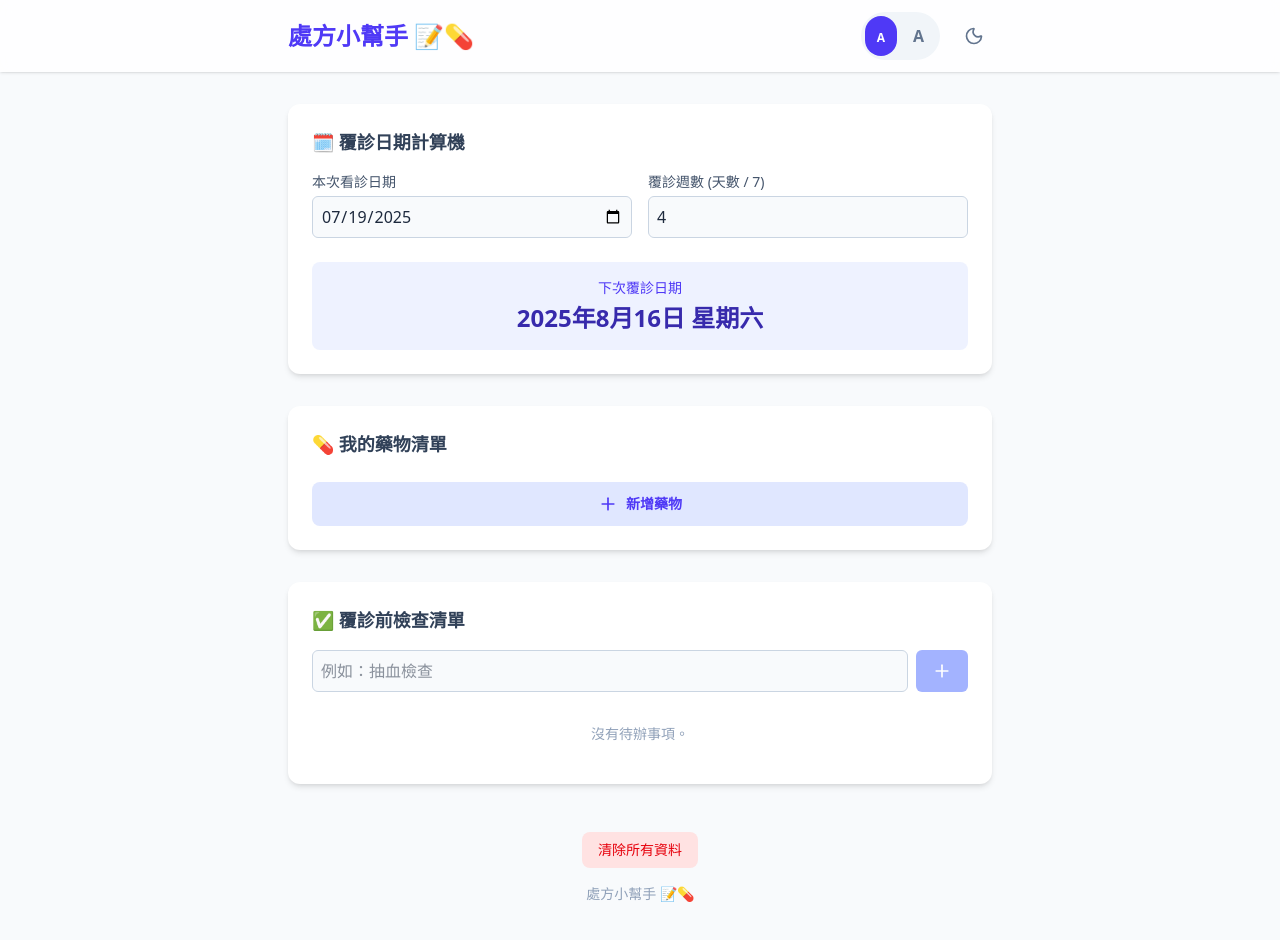
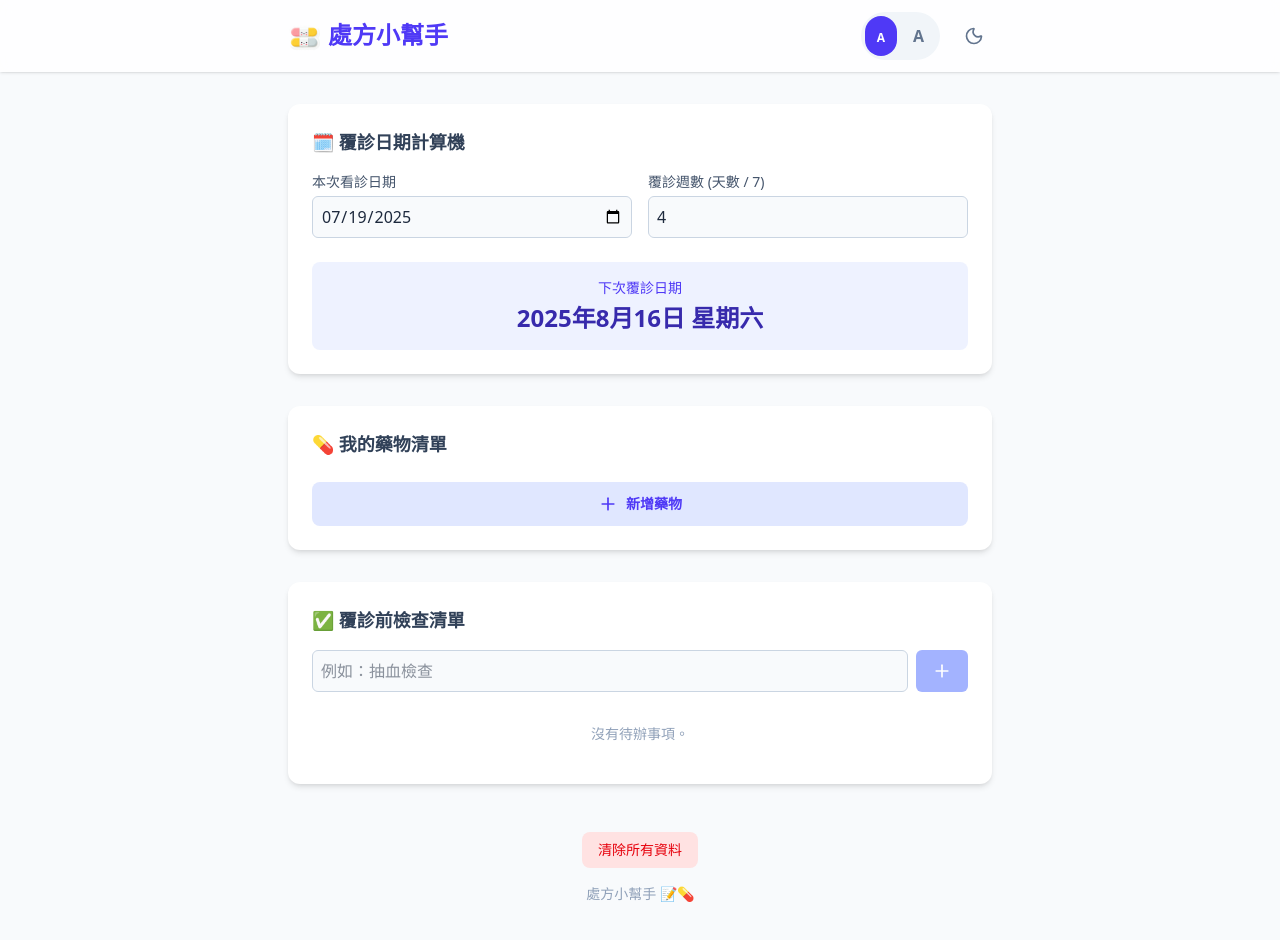
Before and after one commit to gnokit/prescription-helper, a React (Vite) app: page / in a window 1280 px wide. Shown: the top 940 px of the page. Built offline with nearby package versions, Linux system fonts and the light colour scheme.

Commit message:
update doc, change logo

```diff
--- a/components/Header.tsx
+++ b/components/Header.tsx
@@ -39,7 +39,8 @@ const Header: React.FC<HeaderProps> = ({ theme, setTheme, fontSize, setFontSize
     <header className="bg-white/80 dark:bg-slate-800/80 backdrop-blur-sm sticky top-0 z-10 shadow-sm">
       <div className="max-w-3xl mx-auto px-4 sm:px-6 md:px-8 py-3 flex justify-between items-center">
         <h1 className={titleClassName}>
-          處方小幫手 <span className="hidden sm:inline">📝💊</span>
+          <img src="favicon-256x256.png" className="w-8 h-8 inline-block mr-2" alt="" />
+          處方小幫手
         </h1>
         <div className="flex items-center space-x-2 sm:space-x-4">
           <div className="flex items-center space-x-1 bg-slate-100 dark:bg-slate-700 p-1 rounded-full">
--- a/index.html
+++ b/index.html
@@ -2,7 +2,7 @@
 <html lang="zh_TW">
   <head>
     <meta charset="UTF-8" />
-    <link rel="icon" type="image/png" sizes="32x32" href="/favicon-256x256.png">
+    <link rel="icon" type="image/png" sizes="256x256" href="/favicon-256x256.png">
     <meta name="viewport" content="width=device-width, initial-scale=1.0" />
     <title>處方小幫手</title>
 </head>
```
Also changed, not shown: 1 other file (tests, documents, lock files or other folders).
